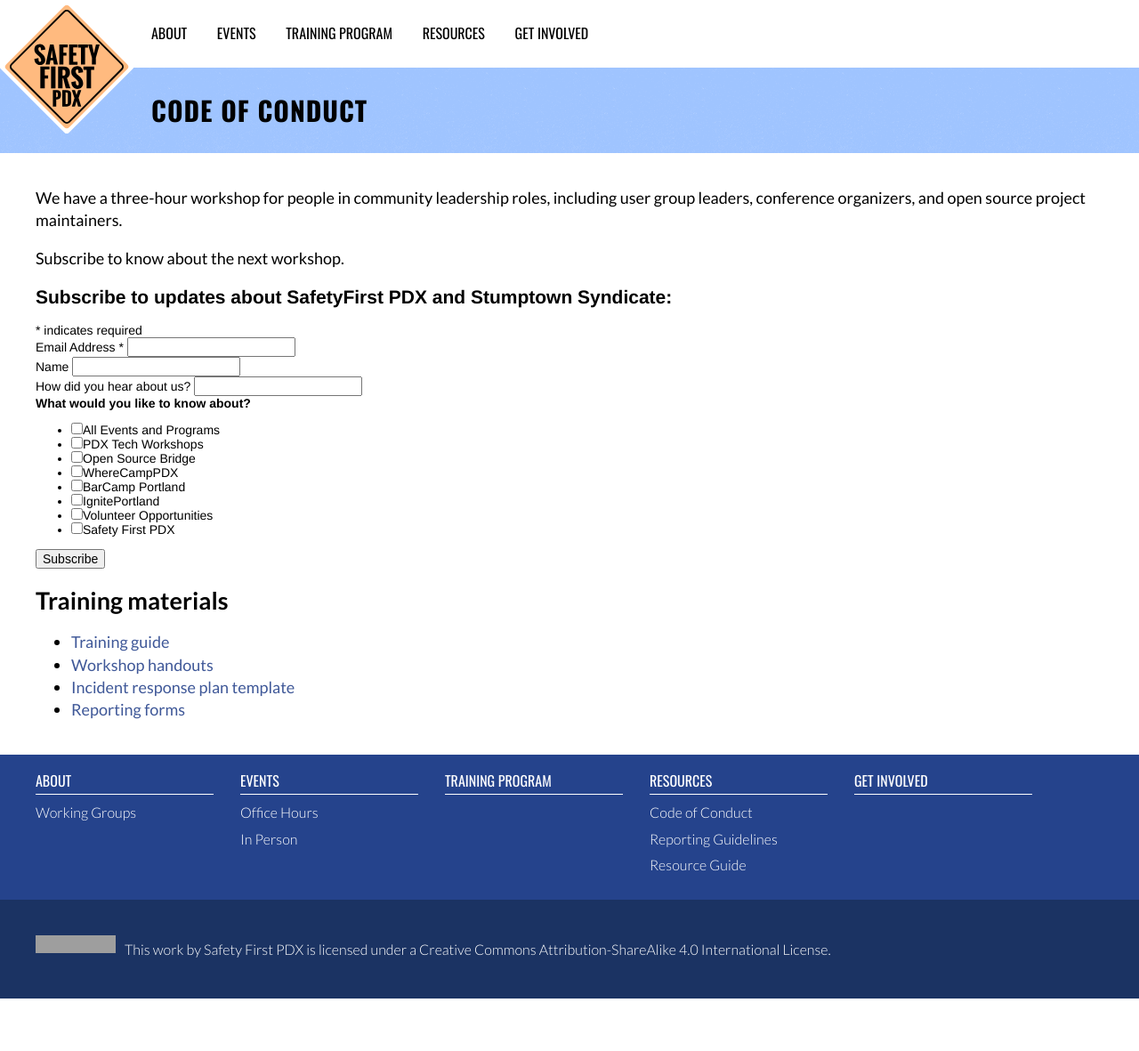
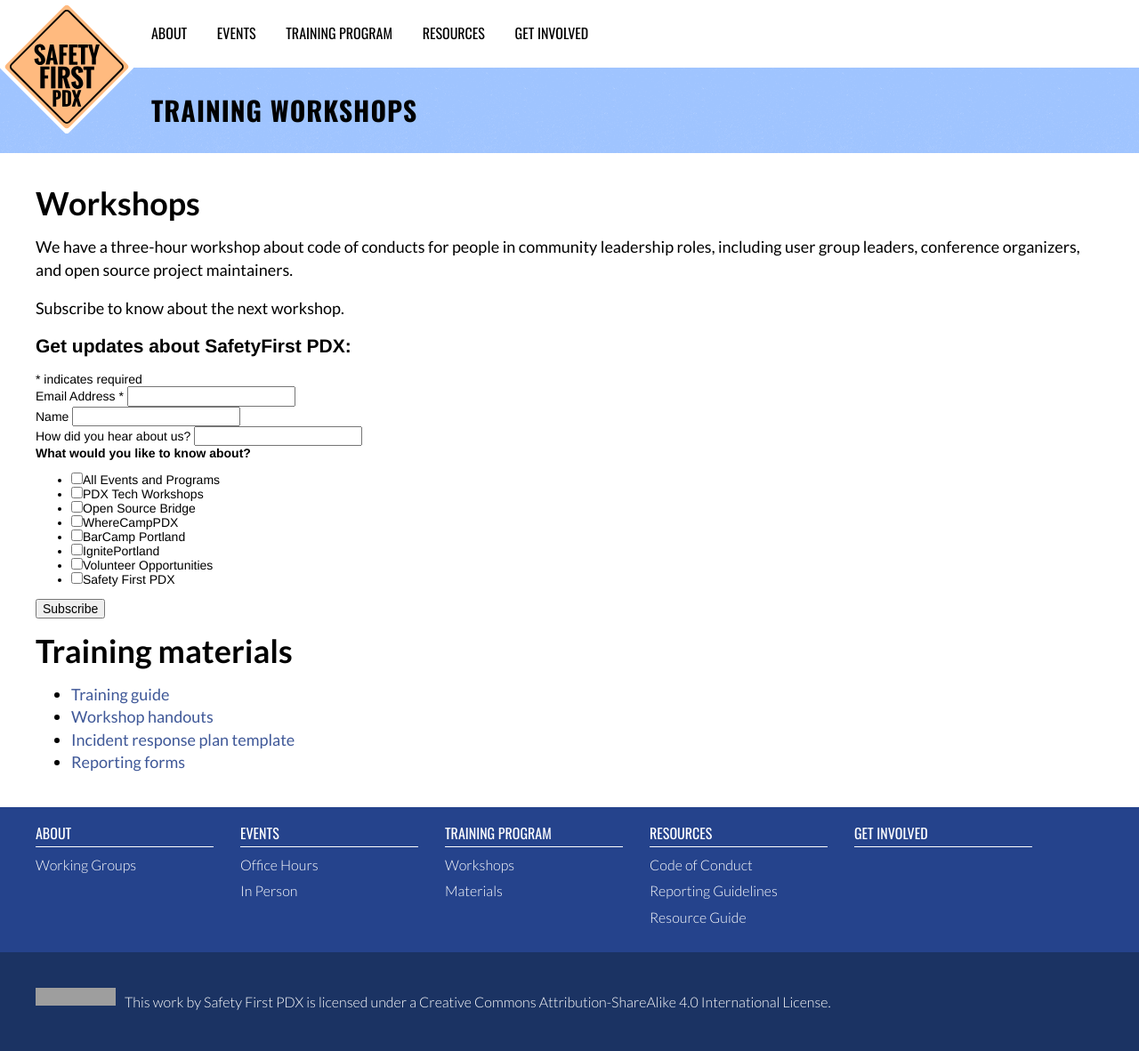
Before and after one commit to safetyfirstpdx/safetyfirstpdx.github.io, a Jekyll site: the page built from training/code_of_conduct/index.md, in a window 1280 px wide. Shown: the whole page at 89% size. Built offline with Jekyll 4.4.1, drawn with Linux system fonts in a browser that asks for light colours; nearby versions of some CDN libraries; comment, search, counter and statistics services are not loaded; before the commit the page ends 1122 px from its top, so only the background shows below that; grey boxes are pictures that could not be loaded.

Commit message:
Updates on training menu.

```diff
--- a/_config.yml
+++ b/_config.yml
@@ -25,6 +25,11 @@
       label: 'In Person'
   - url: 'training/code_of_conduct'
     label: 'Training Program'
+    secondary_nav:
+    - url: 'training/code_of_conduct#workshops'
+      label: 'Workshops'
+    - url: 'training/code_of_conduct#training-materials'
+      label: 'Materials'
   - url: 'resources'
     label: 'Resources'
     secondary_nav:
--- a/_includes/newsletter.html
+++ b/_includes/newsletter.html
@@ -8,7 +8,7 @@
 <div id="mc_embed_signup">
 <form action="//stumptownsyndicate.us2.list-manage.com/subscribe/post?u=46d72c6c2733a75b61cfcf5ad&amp;id=2cbc471325" method="post" id="mc-embedded-subscribe-form" name="mc-embedded-subscribe-form" class="validate" target="_blank" novalidate>
     <div id="mc_embed_signup_scroll">
-	<h2>Subscribe to updates about SafetyFirst PDX and Stumptown Syndicate:</h2>
+	<h2>Get updates about SafetyFirst PDX:</h2>
 <div class="indicates-required"><span class="asterisk">*</span> indicates required</div>
 <div class="mc-field-group">
 	<label for="mce-EMAIL">Email Address  <span class="asterisk">*</span>
--- a/training/code_of_conduct/index.md
+++ b/training/code_of_conduct/index.md
@@ -1,15 +1,17 @@
 ---
 layout: default
-title: Code of Conduct
+title: Training Workshops
 ---
 
-We have a three-hour workshop for people in community leadership roles, including user group leaders, conference organizers, and open source project maintainers.
+# Workshops
+
+We have a three-hour workshop about code of conducts for people in community leadership roles, including user group leaders, conference organizers, and open source project maintainers.
 
 Subscribe to know about the next workshop.
 
 {% include newsletter.html %}
 
-## Training materials
+# Training materials
 
 - [Training guide](Trainingplan.pdf)
 - [Workshop handouts](Workshophandouts.pdf)
```
